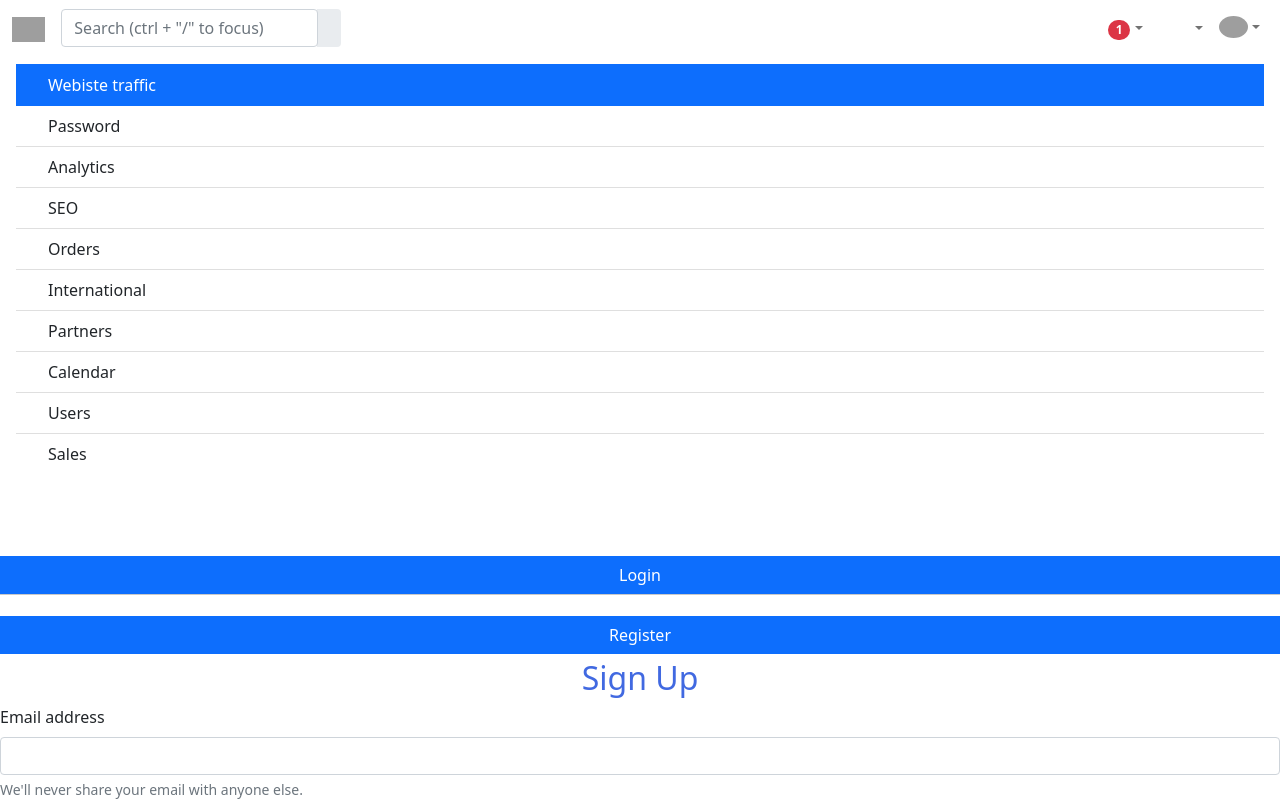
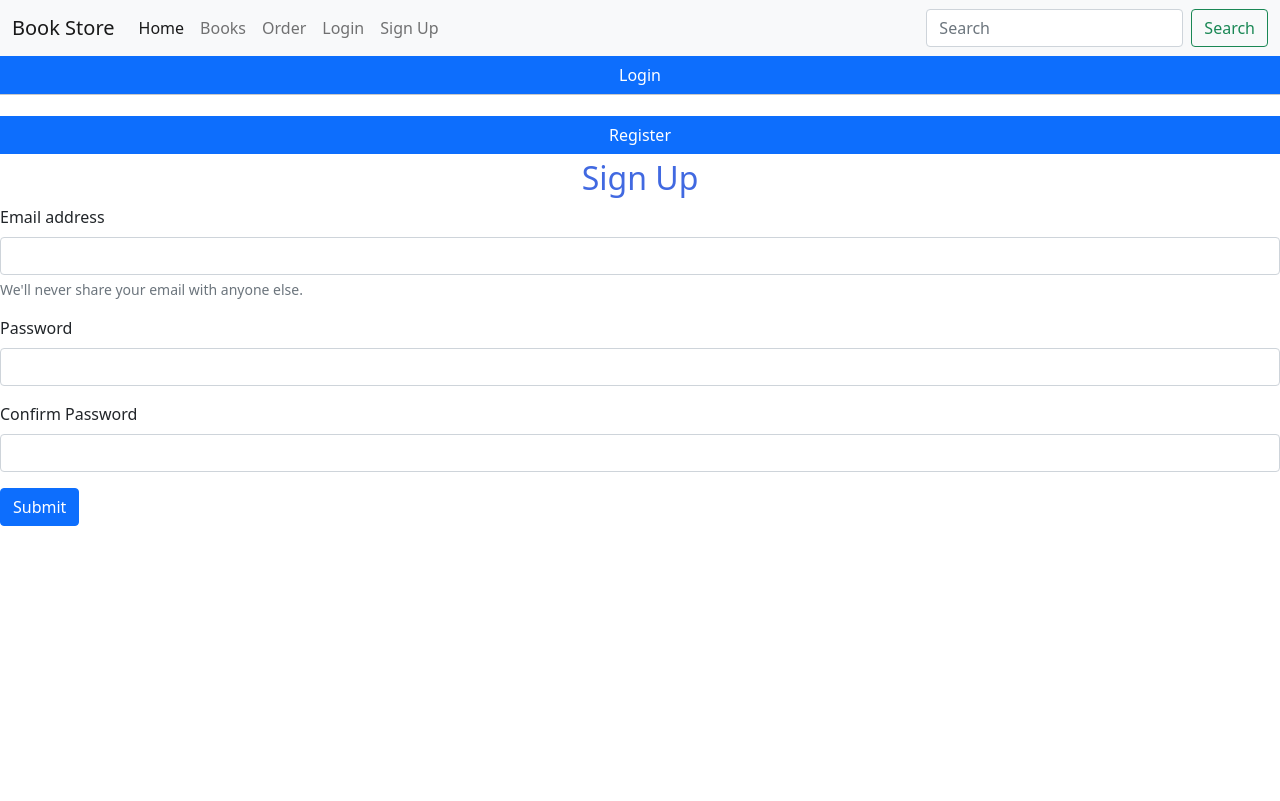
Before and after one commit to MegAjith/BookStore-Frontend, an Angular app: page / in a window 1280 px wide. Shown: the top 801 px of the page. Built offline with nearby package versions, Linux system fonts and the light colour scheme; grey boxes are pictures that could not be loaded.

Commit message:
side nav

```diff
--- a/src/app/auth/auth.component.html
+++ b/src/app/auth/auth.component.html
@@ -7,7 +7,7 @@
     Register form - fields -> email , password and ConfirmPassword
 
 -->
-<div class="container" class="row align-items-center">
+<div class="container-fluid" class="row align-items-center" >
 
     <button type="submit" class="btn btn-primary" (click)="Login()">Login</button>
     <hr>
--- a/src/app/side-nav/side-nav.component.html
+++ b/src/app/side-nav/side-nav.component.html
@@ -9,225 +9,38 @@
 
 -->
 <!--Main Navigation-->
-<header>
-    <!-- Sidebar -->
-    <nav id="sidebarMenu" class="collapse d-lg-block sidebar collapse bg-white">
-      <div class="position-sticky">
-        <div class="list-group list-group-flush mx-3 mt-4">
-          <a
-            href="#"
-            class="list-group-item list-group-item-action py-2 ripple"
-            aria-current="true"
-          >
-            <i class="fas fa-tachometer-alt fa-fw me-3"></i><span>Main dashboard</span>
-          </a>
-          <a href="#" class="list-group-item list-group-item-action py-2 ripple active">
-            <i class="fas fa-chart-area fa-fw me-3"></i><span>Webiste traffic</span>
-          </a>
-          <a href="#" class="list-group-item list-group-item-action py-2 ripple"
-            ><i class="fas fa-lock fa-fw me-3"></i><span>Password</span></a
-          >
-          <a href="#" class="list-group-item list-group-item-action py-2 ripple"
-            ><i class="fas fa-chart-line fa-fw me-3"></i><span>Analytics</span></a
-          >
-          <a href="#" class="list-group-item list-group-item-action py-2 ripple">
-            <i class="fas fa-chart-pie fa-fw me-3"></i><span>SEO</span>
-          </a>
-          <a href="#" class="list-group-item list-group-item-action py-2 ripple"
-            ><i class="fas fa-chart-bar fa-fw me-3"></i><span>Orders</span></a
-          >
-          <a href="#" class="list-group-item list-group-item-action py-2 ripple"
-            ><i class="fas fa-globe fa-fw me-3"></i><span>International</span></a
-          >
-          <a href="#" class="list-group-item list-group-item-action py-2 ripple"
-            ><i class="fas fa-building fa-fw me-3"></i><span>Partners</span></a
-          >
-          <a href="#" class="list-group-item list-group-item-action py-2 ripple"
-            ><i class="fas fa-calendar fa-fw me-3"></i><span>Calendar</span></a
-          >
-          <a href="#" class="list-group-item list-group-item-action py-2 ripple"
-            ><i class="fas fa-users fa-fw me-3"></i><span>Users</span></a
-          >
-          <a href="#" class="list-group-item list-group-item-action py-2 ripple"
-            ><i class="fas fa-money-bill fa-fw me-3"></i><span>Sales</span></a
-          >
-        </div>
-      </div>
-    </nav>
-    <!-- Sidebar -->
 
-    <!-- Navbar -->
-    <nav id="main-navbar" class="navbar navbar-expand-lg navbar-light bg-white fixed-top">
-      <!-- Container wrapper -->
-      <div class="container-fluid">
-        <!-- Toggle button -->
-        <button
-          class="navbar-toggler"
-          type="button"
-          data-mdb-toggle="collapse"
-          data-mdb-target="#sidebarMenu"
-          aria-controls="sidebarMenu"
-          aria-expanded="false"
-          aria-label="Toggle navigation"
-        >
-          <i class="fas fa-bars"></i>
-        </button>
 
-        <!-- Brand -->
-        <a class="navbar-brand" href="#">
-          <img
-            src="https://mdbootstrap.com/img/logo/mdb-transaprent-noshadows.png"
-            height="25"
-            alt=""
-            loading="lazy"
-          />
-        </a>
-        <!-- Search form -->
-        <form class="d-none d-md-flex input-group w-auto my-auto">
-          <input
-            autocomplete="off"
-            type="search"
-            class="form-control rounded"
-            placeholder='Search (ctrl + "/" to focus)'
-            style="min-width: 225px;"
-          />
-          <span class="input-group-text border-0"><i class="fas fa-search"></i></span>
-        </form>
 
-        <!-- Right links -->
-        <ul class="navbar-nav ms-auto d-flex flex-row">
-          <!-- Notification dropdown -->
-          <li class="nav-item dropdown">
-            <a
-              class="nav-link me-3 me-lg-0 dropdown-toggle hidden-arrow"
-              href="#"
-              id="navbarDropdownMenuLink"
-              role="button"
-              data-mdb-toggle="dropdown"
-              aria-expanded="false"
-            >
-              <i class="fas fa-bell"></i>
-              <span class="badge rounded-pill badge-notification bg-danger">1</span>
-            </a>
-            <ul
-              class="dropdown-menu dropdown-menu-end"
-              aria-labelledby="navbarDropdownMenuLink"
-            >
-              <li>
-                <a class="dropdown-item" href="#">Some news</a>
-              </li>
-              <li>
-                <a class="dropdown-item" href="#">Another news</a>
-              </li>
-              <li>
-                <a class="dropdown-item" href="#">Something else here</a>
-              </li>
-            </ul>
-          </li>
+<nav class="navbar navbar-expand-lg navbar-light bg-light">
+  <div class="container-fluid">
+    <a class="navbar-brand" href="#">Book Store</a>
+    <button class="navbar-toggler" type="button" data-bs-toggle="collapse" data-bs-target="#navbarSupportedContent" aria-controls="navbarSupportedContent" aria-expanded="false" aria-label="Toggle navigation">
+      <span class="navbar-toggler-icon"></span>
+    </button>
+    <div class="collapse navbar-collapse" id="navbarSupportedContent">
+      <ul class="navbar-nav me-auto mb-2 mb-lg-0">
+        <li class="nav-item">
+          <a class="nav-link active" aria-current="page" href="#">Home</a>
+        </li>
+        <li class="nav-item">
+          <a class="nav-link" href="#">Books</a>
+        </li>
+        <li class="nav-item">
+          <a class="nav-link" href="#">Order</a>
+        </li>
+        <li class="nav-item">
+          <a class="nav-link" href="#">Login</a>
+        </li>
+        <li class="nav-item">
+          <a class="nav-link" href="#">Sign Up</a>
+        </li>
 
-          <!-- Icon -->
-          <li class="nav-item">
-            <a class="nav-link me-3 me-lg-0" href="#">
-              <i class="fas fa-fill-drip"></i>
-            </a>
-          </li>
-          <!-- Icon -->
-          <li class="nav-item me-3 me-lg-0">
-            <a class="nav-link" href="#">
-              <i class="fab fa-github"></i>
-            </a>
-          </li>
-
-          <!-- Icon dropdown -->
-          <li class="nav-item dropdown">
-            <a
-              class="nav-link me-3 me-lg-0 dropdown-toggle hidden-arrow"
-              href="#"
-              id="navbarDropdown"
-              role="button"
-              data-mdb-toggle="dropdown"
-              aria-expanded="false"
-            >
-              <i class="united kingdom flag m-0"></i>
-            </a>
-            <ul class="dropdown-menu dropdown-menu-end" aria-labelledby="navbarDropdown">
-              <li>
-                <a class="dropdown-item" href="#"
-                  ><i class="united kingdom flag"></i>English
-                  <i class="fa fa-check text-success ms-2"></i
-                ></a>
-              </li>
-              <li><hr class="dropdown-divider" /></li>
-              <li>
-                <a class="dropdown-item" href="#"><i class="poland flag"></i>Polski</a>
-              </li>
-              <li>
-                <a class="dropdown-item" href="#"><i class="china flag"></i>中文</a>
-              </li>
-              <li>
-                <a class="dropdown-item" href="#"><i class="japan flag"></i>日本語</a>
-              </li>
-              <li>
-                <a class="dropdown-item" href="#"><i class="germany flag"></i>Deutsch</a>
-              </li>
-              <li>
-                <a class="dropdown-item" href="#"><i class="france flag"></i>Français</a>
-              </li>
-              <li>
-                <a class="dropdown-item" href="#"><i class="spain flag"></i>Español</a>
-              </li>
-              <li>
-                <a class="dropdown-item" href="#"><i class="russia flag"></i>Русский</a>
-              </li>
-              <li>
-                <a class="dropdown-item" href="#"><i class="portugal flag"></i>Português</a>
-              </li>
-            </ul>
-          </li>
-
-          <!-- Avatar -->
-          <li class="nav-item dropdown">
-            <a
-              class="nav-link dropdown-toggle hidden-arrow d-flex align-items-center"
-              href="#"
-              id="navbarDropdownMenuLink"
-              role="button"
-              data-mdb-toggle="dropdown"
-              aria-expanded="false"
-            >
-              <img
-                src="https://mdbootstrap.com/img/Photos/Avatars/img (31).jpg"
-                class="rounded-circle"
-                height="22"
-                alt=""
-                loading="lazy"
-              />
-            </a>
-            <ul
-              class="dropdown-menu dropdown-menu-end"
-              aria-labelledby="navbarDropdownMenuLink"
-            >
-              <li>
-                <a class="dropdown-item" href="#">My profile</a>
-              </li>
-              <li>
-                <a class="dropdown-item" href="#">Settings</a>
-              </li>
-              <li>
-                <a class="dropdown-item" href="#">Logout</a>
-              </li>
-            </ul>
-          </li>
-        </ul>
-      </div>
-      <!-- Container wrapper -->
-    </nav>
-    <!-- Navbar -->
-  </header>
-  <!--Main Navigation-->
-
-  <!--Main layout-->
-  <main style="margin-top: 58px;">
-    <div class="container pt-4"></div>
-  </main>
-  <!--Main layout-->
+      </ul>
+      <form class="d-flex">
+        <input class="form-control me-2" type="search" placeholder="Search" aria-label="Search">
+        <button class="btn btn-outline-success" type="submit">Search</button>
+      </form>
+    </div>
+  </div>
+</nav>
```
